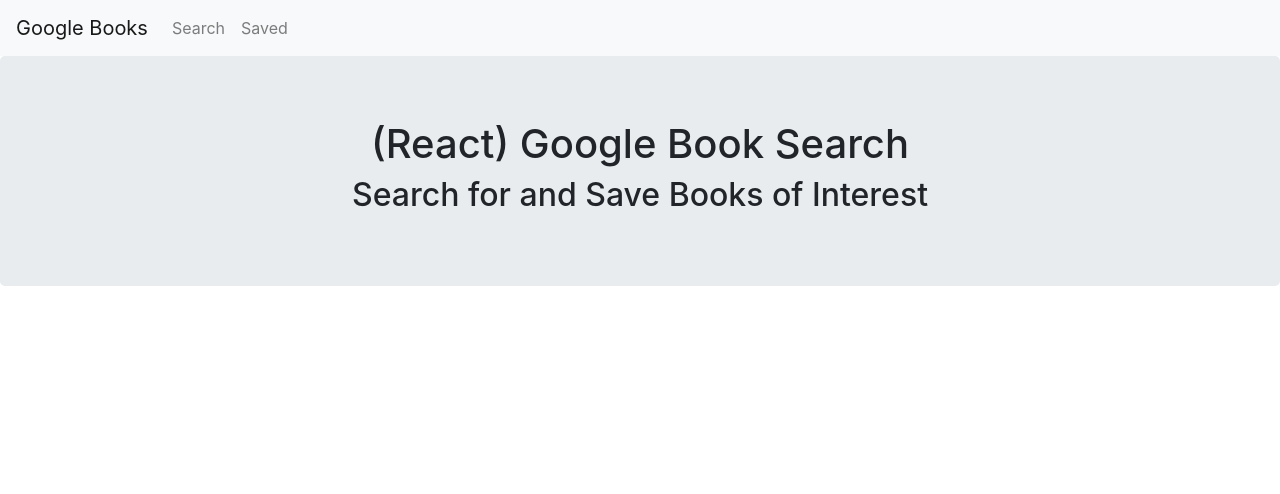
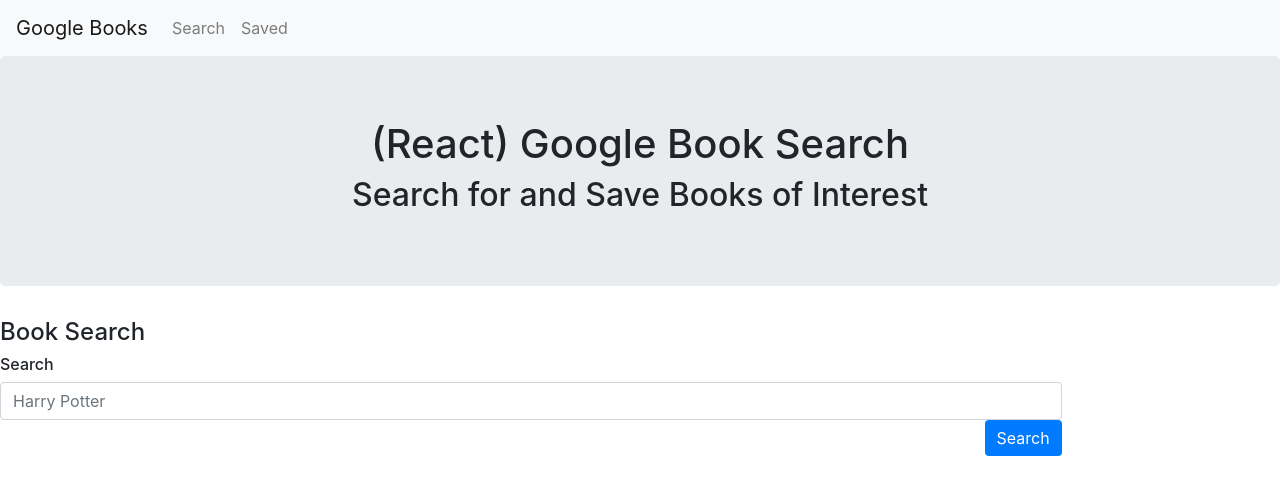
Before and after one commit to Piotr72us/google-books-search, a React (Create React App) app in the folder client/: page / in a window 1280 px wide. Shown: the top 494 px of the page. Built offline with nearby package versions, Linux system fonts and the light colour scheme.

Commit message:
search input field

```diff
--- a/client/src/components/navbar/index.js
+++ b/client/src/components/navbar/index.js
@@ -7,7 +7,7 @@
   <Navbar.Toggle aria-controls="basic-navbar-nav" />
   <Navbar.Collapse id="basic-navbar-nav">
     <Nav className="mr-auto">
-      <Nav.Link href="#home">Search</Nav.Link>
+      <Nav.Link href="/">Search</Nav.Link>
       <Nav.Link href="/saved">Saved</Nav.Link>
     </Nav>
   </Navbar.Collapse>
--- a/client/src/components/searchinput/index.css
+++ b/client/src/components/searchinput/index.css
@@ -0,0 +1,11 @@
+div {
+  text-align: right;
+}
+
+.title {
+  text-align: left;
+}
+
+.btnStyling {
+  border: 0;
+}
--- a/client/src/components/searchinput/index.js
+++ b/client/src/components/searchinput/index.js
@@ -1,19 +1,24 @@
-import { InputGroup, FormControl, Button } from "react-bootstrap";
+import { Row, Col, InputGroup, FormControl, Button } from "react-bootstrap";
+import "./index.css";
 
 function searchInput() {
   return (
-    <>
+    <div className="wrapper">
+      <Row>
+        <Col sm={10}>
+          <h4 className="title">Book Search</h4>
+          <h6 className="title">Search</h6>
           <InputGroup>
             <FormControl
-          placeholder="search"
+              placeholder="Harry Potter"
               aria-label="search"
               aria-describedby="basic-addon1"
             />
-
-
           </InputGroup>
-      <Button variant="primary">Primary</Button>
-    </>
+          <Button className="btnStyling" variant="primary">Search</Button>
+        </Col>
+      </Row>
+    </div>
   )
 }
 
--- a/client/src/pages/search/index.js
+++ b/client/src/pages/search/index.js
@@ -1,6 +1,7 @@
 import React from "react";
 import Jumbotron from "../../components/jumbotron";
 import Navbar from "../../components/navbar";
+import Search from "../../components/searchinput";
 
 function SearchPage() {
 
@@ -8,6 +9,7 @@
     <>
       <Navbar />
       <Jumbotron />
+      <Search />
     </>
   )
 }
```
Also changed, not shown: 1 other file (tests, documents, lock files or other folders). Lines whose indentation alone changed are shown as unchanged.
